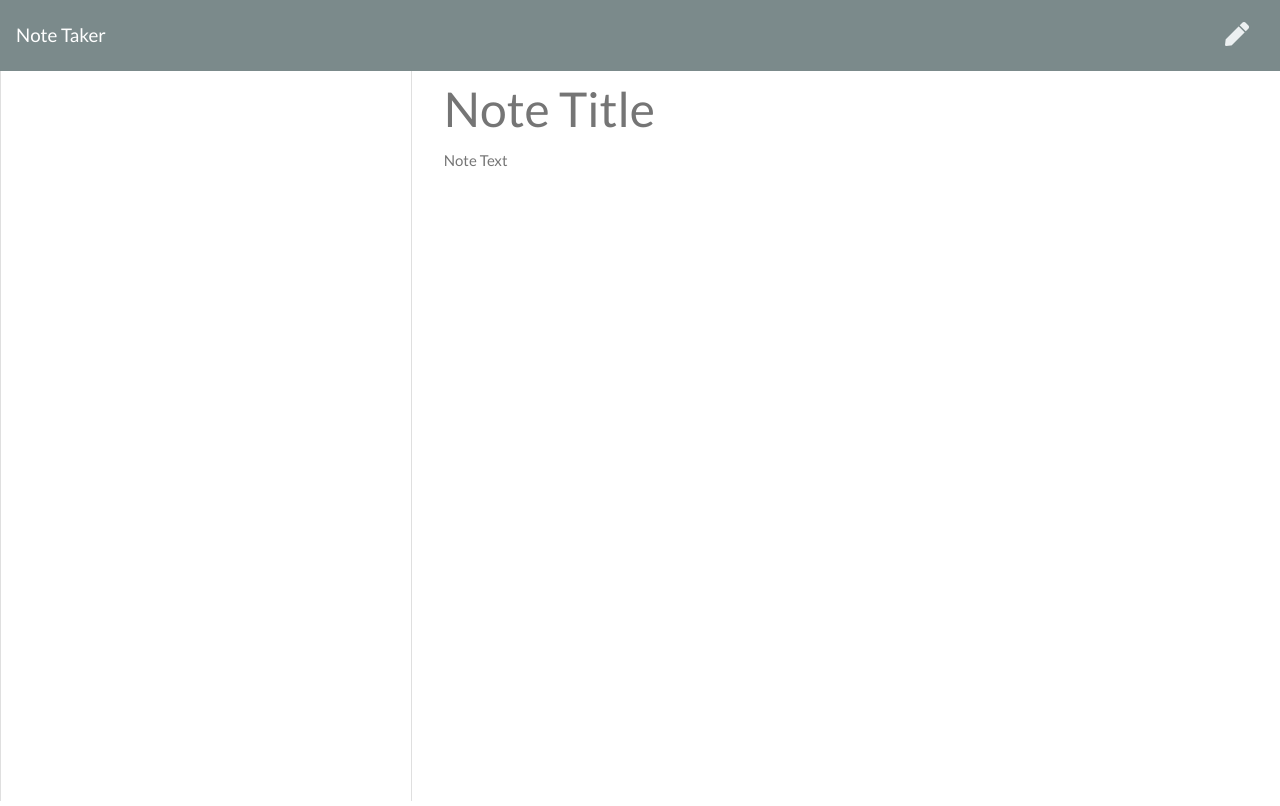
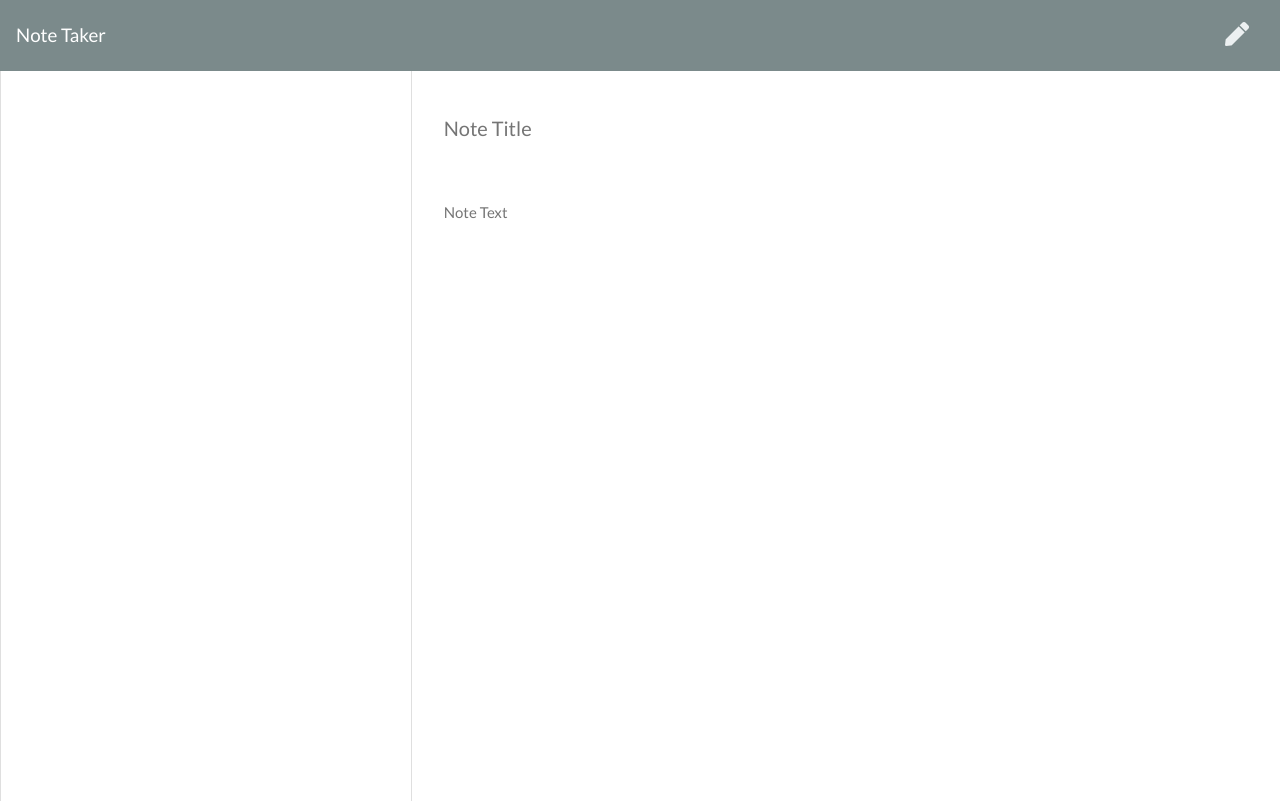
Before and after one commit to bpr59/Note-Taker-HW, a website: page public/assets/notes.html in a window 1280 px wide. Drawn offline with nearby package versions, Linux system fonts and the light colour scheme; no server answers.

Commit message:
adding bigger text box for note title and note in html

```diff
--- a/public/assets/notes.html
+++ b/public/assets/notes.html
@@ -30,8 +30,9 @@
         </div>
       </div>
       <div class="col-8">
-        <input class="note-title" placeholder="Note Title" maxlength="28" type="text">
-        <textarea class="note-textarea" placeholder="Note Text"></textarea>
+        <input class="note-title" style="margin-top: 30px; width: 300px; height: 55px; font-size: 20px;" placeholder="Note Title" maxlength="28" type="text">
+        <br>
+        <textarea class="note-textarea" style="width: 600px; height: 400px; margin-top: 30px;" placeholder="Note Text"></textarea>
       </div>
     </div>
   </div>
```
